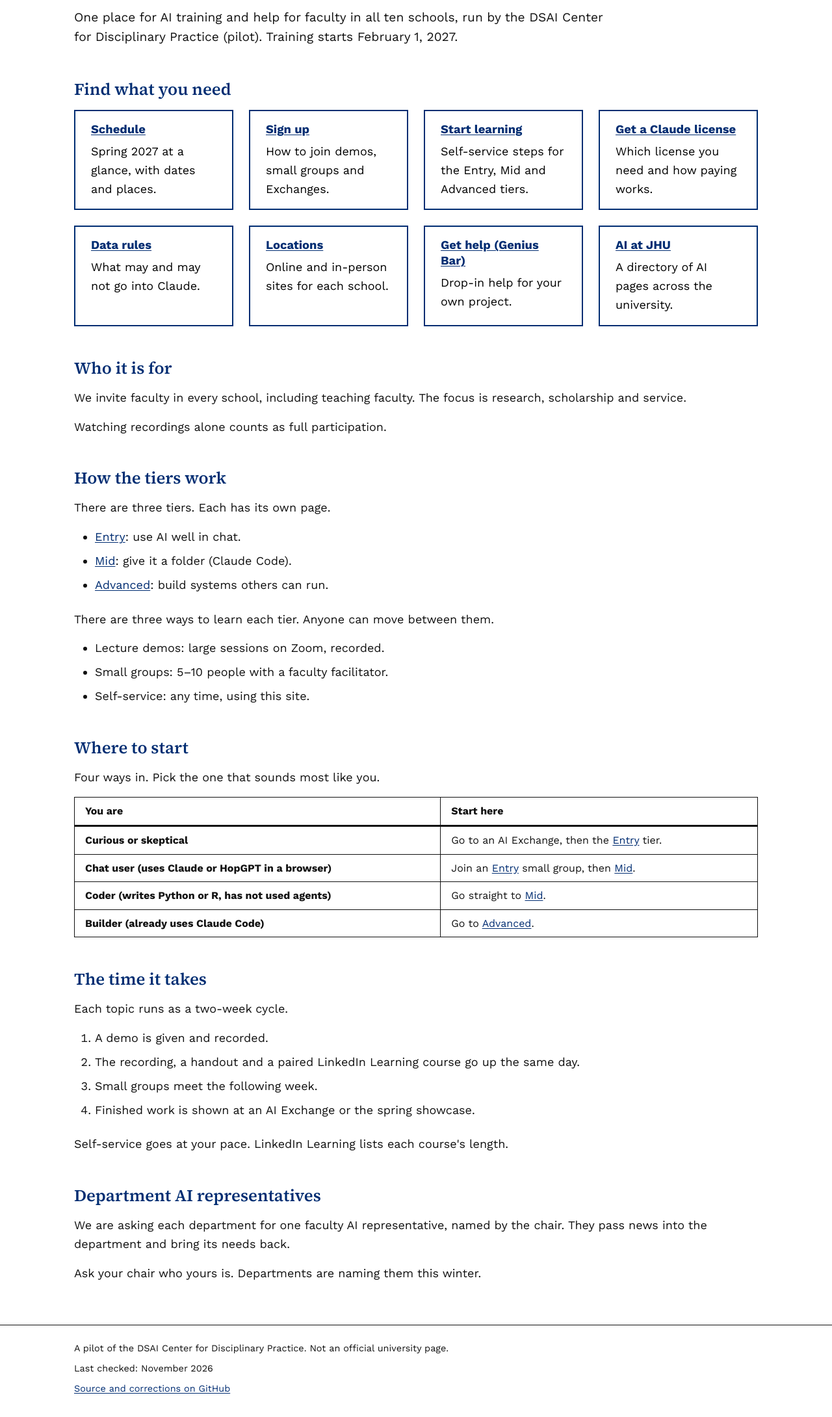
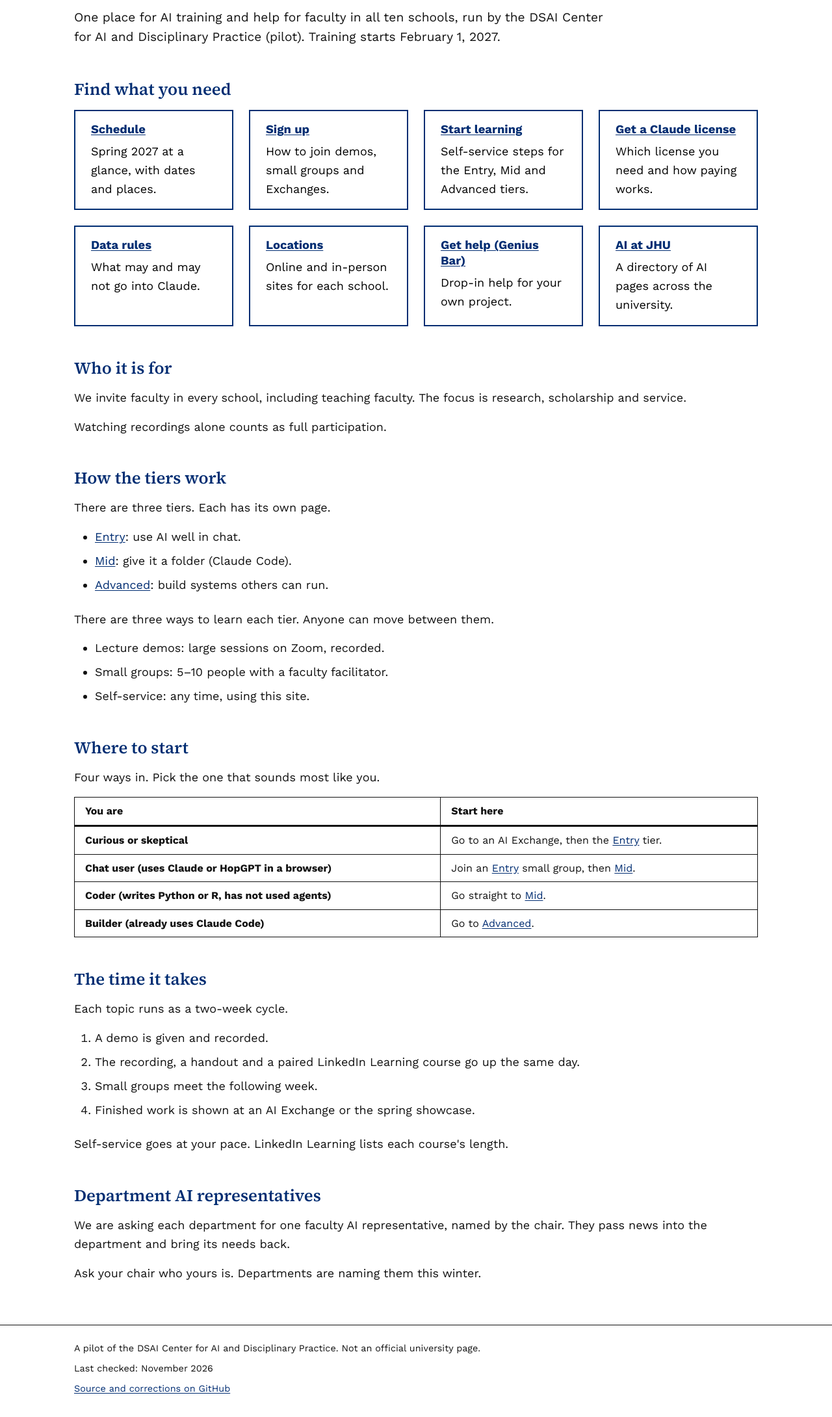
Before and after one commit to proflouishyman/dsai-ai-hub, a plain HTML site: page index.html in a window 1280 px wide. Shown: the part 203-2383 px from the top of the page at 65% size. Drawn offline with Linux system fonts and the light colour scheme.

Commit message:
docs: rename to DSAI Center for AI and Disciplinary Practice
Co-Authored-By: Claude Opus 5.5 <noreply@anthropic.com>

```diff
--- a/index.html
+++ b/index.html
@@ -34,7 +34,7 @@
 </header>
 <main id="main">
 <h1>AI for faculty at Johns Hopkins</h1>
-<p class="lead">One place for AI training and help for faculty in all ten schools, run by the DSAI Center for Disciplinary Practice (pilot). Training starts February 1, 2027.</p>
+<p class="lead">One place for AI training and help for faculty in all ten schools, run by the DSAI Center for AI and Disciplinary Practice (pilot). Training starts February 1, 2027.</p>
 <h2>Find what you need</h2>
 <ul class="cards">
 <li class="card"><h3><a href="schedule.html">Schedule</a></h3><p>Spring 2027 at a glance, with dates and places.</p></li>
@@ -96,7 +96,7 @@ They pass news into the department and bring its needs back.</p>
 </main>
 <footer class="site-footer">
 <div class="footer-inner">
-<p>A pilot of the DSAI Center for Disciplinary Practice. Not an official university page.</p>
+<p>A pilot of the DSAI Center for AI and Disciplinary Practice. Not an official university page.</p>
 <p>Last checked: November 2026</p>
 <p><a href="https://github.com/proflouishyman/dsai-ai-hub">Source and corrections on GitHub</a></p>
 </div>
```
Also changed, not shown: 404.html (+1 -1 lines), advanced.html (+1 -1 lines), ai-at-jhu.html (+1 -1 lines), data-rules.html (+1 -1 lines), entry.html (+1 -1 lines), help.html (+1 -1 lines), licenses.html (+1 -1 lines), locations.html (+1 -1 lines), mid.html (+1 -1 lines), resources.html (+1 -1 lines), schedule.html (+1 -1 lines), sign-up.html (+1 -1 lines), 1 other file.
